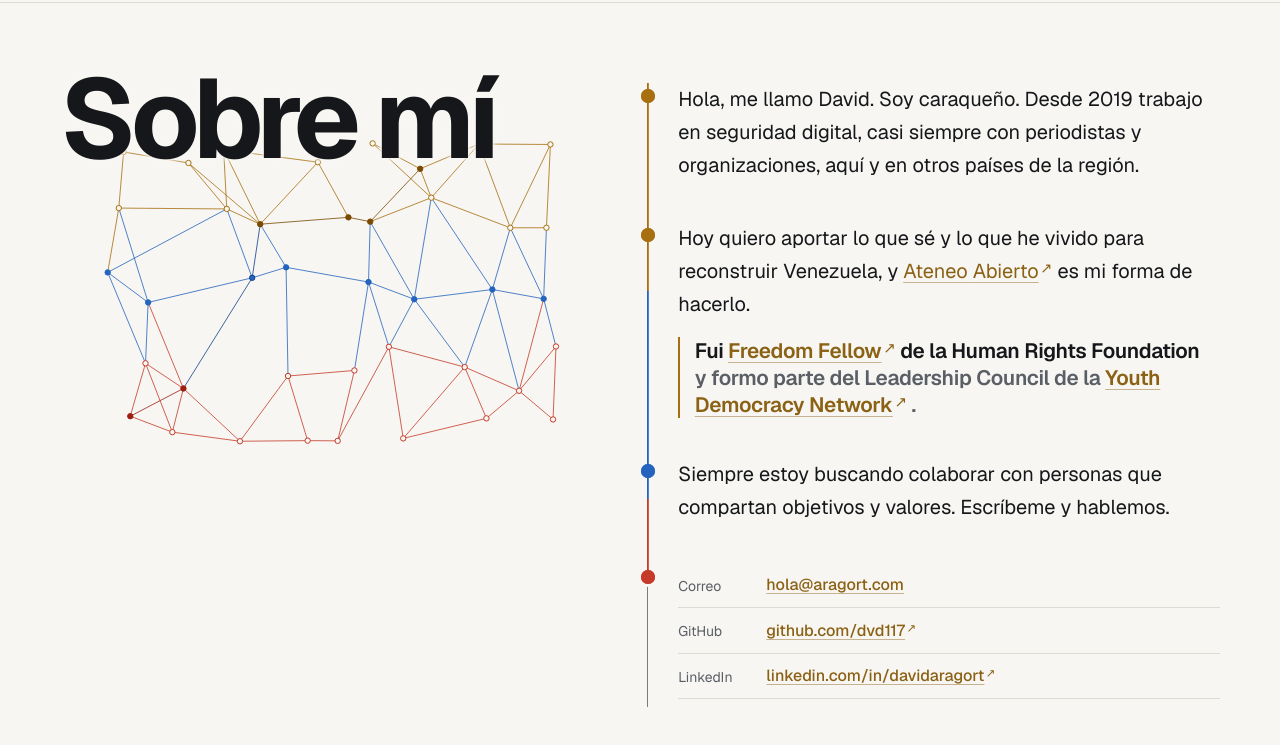
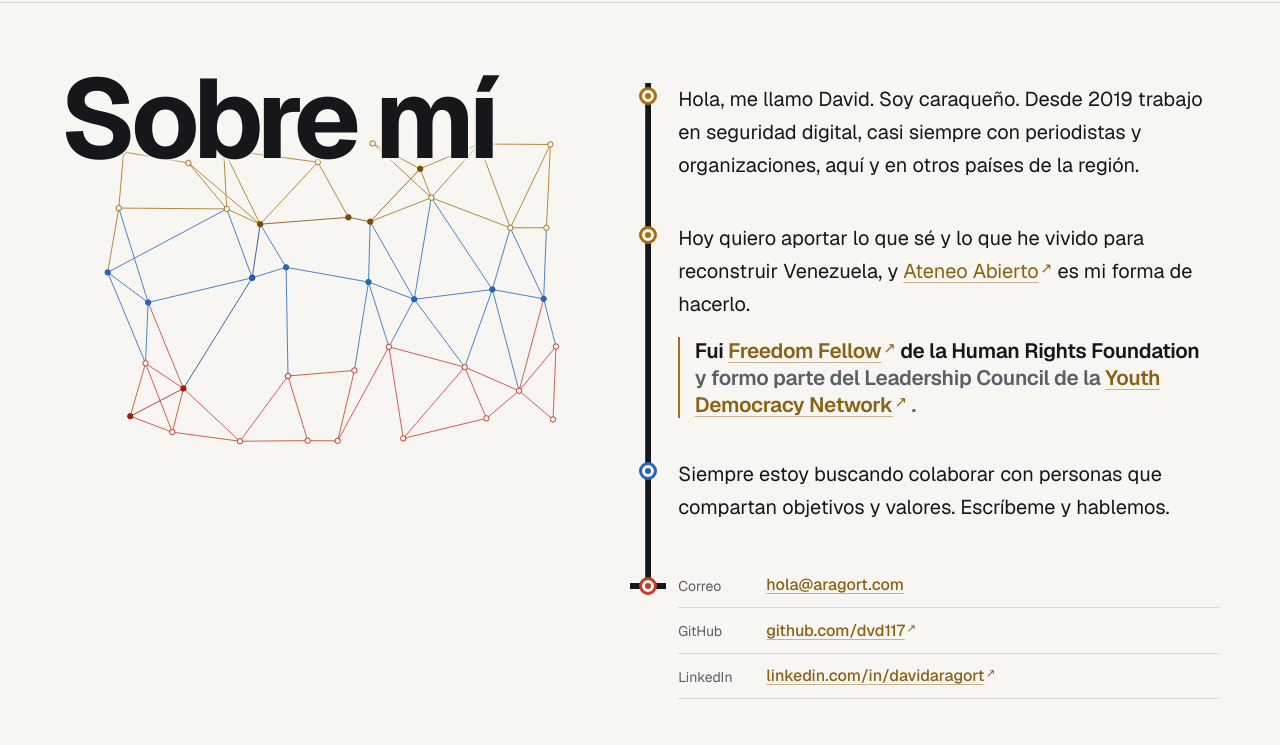
Before and after one commit to dvd117/aragort-blog, an Astro site: page /sobre-mi in a window 1280 px wide. Shown: the part 55-800 px from the top of the page. Built offline with nearby package versions, Linux system fonts and the light colour scheme; Astro itself is replaced by a stand-in of ours.

Commit message:
feat(sobre-mi): draw the thread with the landing's track and stations

```diff
--- a/src/components/AboutContent.astro
+++ b/src/components/AboutContent.astro
@@ -25,20 +25,20 @@ const path = exitPath(nets.hero);
 
     <ol class="about-thread" data-about-thread>
       <li class="about-node-item">
-        <span class="about-node" aria-hidden="true"></span>
+        <span class="about-node" aria-hidden="true"><span class="hue-dot"></span></span>
         <p>Hola, me llamo David. Soy caraqueño. Desde 2019 trabajo en seguridad digital, casi siempre con periodistas y organizaciones, aquí y en otros países de la región.</p>
       </li>
       <li class="about-node-item">
-        <span class="about-node" aria-hidden="true"></span>
+        <span class="about-node" aria-hidden="true"><span class="hue-dot"></span></span>
         <p>Hoy quiero aportar lo que sé y lo que he vivido para reconstruir Venezuela, y <ExtLink href="https://ateneo-abierto.org">Ateneo Abierto</ExtLink> es mi forma de hacerlo.</p>
         <p class="cred"><span>Fui <ExtLink href="https://youtu.be/oS2N8cz7p4w">Freedom Fellow</ExtLink> de la Human Rights Foundation</span> <span>y formo parte del Leadership Council de la <ExtLink href="https://youthdemocracynetwork.org/leadershipcouncil">Youth Democracy Network</ExtLink>.</span></p>
       </li>
       <li class="about-node-item">
-        <span class="about-node" aria-hidden="true"></span>
+        <span class="about-node" aria-hidden="true"><span class="hue-dot"></span></span>
         <p>Siempre estoy buscando colaborar con personas que compartan objetivos y valores. Escríbeme y hablemos.</p>
       </li>
       <li class="about-node-item contact-item">
-        <span class="about-node" aria-hidden="true"></span>
+        <span class="about-node" aria-hidden="true"><span class="hue-dot"></span></span>
         <dl class="contact">
           <div><dt>Correo</dt><dd><a href="mailto:hola@aragort.com">hola@aragort.com</a></dd></div>
           <div><dt>GitHub</dt><dd><ExtLink href="https://github.com/dvd117" rel="me">github.com/dvd117</ExtLink></dd></div>
@@ -66,25 +66,36 @@ const path = exitPath(nets.hero);
      its full strength. */
   .portrait-net :global(.path) { stroke-opacity: 1; }
 
-  .about-thread { position: relative; list-style: none; margin: .5rem 0 0; padding: 0 0 0 1.75rem; }
-  .about-thread::before { content: ""; position: absolute; left: 5px; top: 0; bottom: 2rem; width: 1px; background: var(--net); opacity: var(--net-alpha); }
-  /* The thread is the flag, and reading down the page paints it. The gradient is drawn at
-     full height and uncovered to the last lit node -- a clip, not a growing box, so the
-     three bands stay where they are instead of being squashed into the lit part. The same
-     move as the header's progress line, and the same as the rail: this page is about
-     David, so the arc through the three colours is his. */
-  .about-thread::after { content: ""; position: absolute; left: 4.5px; top: 0; bottom: 2rem; width: 2px; background: linear-gradient(180deg, var(--hu-amarillo) 0 33.333%, var(--hu-azul) 33.333% 66.667%, var(--hu-rojo) 66.667% 100%); clip-path: inset(0 0 calc(100% - var(--lit, 0px)) 0); transition: clip-path var(--dur-draw) var(--ease); }
-  /* The node is on the thread, so it takes the band it hangs in (about.ts measures it).
-     The words beside it do not: the paragraph's links are the page's one hue, like a
-     post's. The flag belongs to the drawing -- the net and the thread -- and a column of
-     four paragraphs whose every accent changed colour on the way down read as bunting. */
+  /* The thread is drawn the way the landing draws its track (index.css): a track in the
+     net colour, filled in --fg down to the reading line and held at the furthest point
+     reached (about.ts sets --lit), ending at the centre of the contacts' station. One
+     text-colour line, as on the landing; the flag is in the stations instead. */
+  .about-thread { --track-w: 4px; --station-d: 14px; --indent: 1.75rem; position: relative; list-style: none; margin: .5rem 0 0; padding: 0 0 0 var(--indent); }
+  .about-thread::before, .about-thread::after { content: ""; position: absolute; left: calc(6px - var(--track-w) / 2); top: 0; width: var(--track-w); height: var(--end, calc(100% - 2rem)); }
+  .about-thread::before { background: var(--net); opacity: var(--track-alpha); }
+  .about-thread::after { background: var(--fg); clip-path: inset(0 0 calc(100% - var(--lit, 0px)) 0); }
+  /* A station: a neutral ring on the track with its band's colour at the centre. Passing
+     it pulses it once and turns the ring to the band (about.ts measures which third of
+     the thread it hangs in). The words beside it do not change colour: the paragraph's
+     links are the page's one hue, like a post's. */
   .about-node-item { --node: var(--hue-ui); }
   .about-node-item[data-band="0"] { --node: var(--hu-amarillo); }
   .about-node-item[data-band="1"] { --node: var(--hu-azul); }
   .about-node-item[data-band="2"] { --node: var(--hu-rojo); }
   .about-node-item { position: relative; padding: 0 0 2rem; }
-  .about-node { position: absolute; left: calc(-1.75rem + 5.5px - 7px); top: .35em; width: 14px; height: 14px; border-radius: 50%; background: var(--bg); box-shadow: inset 0 0 0 2px var(--node), 0 0 0 3px var(--bg); transition: background-color var(--dur-draw) var(--ease); }
-  .about-node-item.is-lit .about-node { background: var(--node); }
+  /* The station's centre sits on the first line of its paragraph. */
+  .about-node-item { --cy: calc(.35em + 7px); }
+  .about-node { position: absolute; z-index: 1; left: calc(6px - var(--indent) - var(--station-d) / 2); top: calc(var(--cy) - var(--station-d) / 2); display: grid; place-items: center; box-sizing: border-box; width: var(--station-d); height: var(--station-d); border: 2.5px solid var(--fg); border-radius: 50%; background: var(--bg); transition: border-color var(--dur-ui) var(--ease); }
+  .about-node .hue-dot { display: block; width: 5px; height: 5px; border-radius: 50%; background: var(--node); }
+  .about-node-item.is-lit .about-node { border-color: var(--node); }
+  @keyframes about-pass { 50% { transform: scale(1.15); } }
+  .about-node.pulse { animation: about-pass var(--dur-draw) var(--ease) 1; }
+  /* The contacts are the terminal: a bar twice the station's width under its disc, resting
+     with the track and turning to --fg when reached. */
+  .contact-item::before { content: ""; position: absolute; left: calc(6px - var(--indent) - var(--station-d)); top: calc(var(--cy) - var(--track-w) / 2); width: calc(2 * var(--station-d)); height: var(--track-w); background: var(--net); opacity: var(--track-alpha); }
+  .about-thread.is-ended .contact-item::before { background: var(--fg); opacity: 1; }
+  /* The contacts' station centres on the first 44px row. */
+  .contact-item { --cy: 22px; }
   .about-node-item p { font-family: var(--read-font); font-size: calc(clamp(1.125rem, 1rem + .45vw, 1.25rem) * var(--scale)); line-height: var(--leading); letter-spacing: var(--tracking); color: var(--fg-read); max-width: var(--measure); margin: 0; }
   .about-node-item p + p { margin-top: 1rem; }
   .about-node-item :global(a) { color: var(--hue); text-decoration: underline 1px color-mix(in srgb, var(--hue) 45%, transparent); text-underline-offset: .2em; }
@@ -111,8 +122,9 @@ const path = exitPath(nets.hero);
     .about:not(.compact) .portrait { position: sticky; top: 76px; }
     .about:not(.compact) .portrait-net { margin: -2rem 0 0 8%; }
     .about:not(.compact) .portrait-net { --net-alpha: .45; }
-    .about:not(.compact) .about-thread { margin-top: 1rem; padding-left: 2.25rem; }
-    .about:not(.compact) .about-node { left: calc(-2.25rem + 5.5px - 7px); }
+    .about:not(.compact) .about-thread { --track-w: 6px; --station-d: 18px; --indent: 2.25rem; margin-top: 1rem; }
+    .about:not(.compact) .about-node { border-width: 3px; }
+    .about:not(.compact) .about-node .hue-dot { width: 6px; height: 6px; }
     .about:not(.compact) .about-node-item { padding-bottom: 2.5rem; }
   }
   @media (max-width: 899px) and (max-height: 500px) and (orientation: landscape) {
--- a/src/scripts/about.ts
+++ b/src/scripts/about.ts
@@ -1,12 +1,16 @@
 /**
- * Sobre mí: each paragraph is a node on the thread and lights as it comes into view,
- * and the thread's own line is the flag -- amarillo at the top, azul, then rojo --
- * uncovered down to the last lit node. Each node, and the links in its paragraph, take
- * the band the node hangs in, so the story reads through the three colours once.
- * The portrait net lights its path to where the thread begins. Under reduced motion
- * everything is lit from the start, with no transition.
+ * Sobre mí: each paragraph is a station on the thread, drawn the way the landing draws
+ * its track (DESIGN.md, "Landing"): a track in the net colour, filled in --fg down to the
+ * reading line (65% of the viewport, or of the panel) and held at the furthest point
+ * reached. Passing a station pulses it once and turns its ring to the band it hangs in --
+ * amarillo, azul, then rojo, so the story still reads through the flag once. The contacts
+ * are the terminal: reaching them lights the bar under that station. The page bottom
+ * counts as reaching it. The portrait net lights its path to where the thread begins.
+ * Under reduced motion everything is lit from the start, with no pulse.
  */
 import { reduced } from './motion';
+
+const LINE = 0.65;
 
 export function initAbout(root: ParentNode = document): void {
   const thread = root.querySelector<HTMLElement>('[data-about-thread]');
@@ -31,40 +35,76 @@ export function initAbout(root: ParentNode = document): void {
     });
   }
 
-  // Which third of the thread a node hangs in. Measured, not counted: the paragraphs are
-  // different lengths and the reader's own type size moves them.
-  const band = () => {
+  // In the panel the drawer body scrolls; on the page, the window does.
+  const scroller = root instanceof Element ? root.querySelector<HTMLElement>('.drawer-body') : null;
+
+  // Station centres from the top of the thread, and which third of it each hangs in.
+  // Measured, not counted: the paragraphs are different lengths and the reader's own
+  // type size moves them.
+  let ys: number[] = [];
+  const measure = () => {
     const t = thread.getBoundingClientRect();
-    if (!t.height) return;
-    for (const item of items) {
-      const n = item.querySelector<HTMLElement>('.about-node')?.getBoundingClientRect();
-      if (!n) continue;
-      const f = (n.top + n.height / 2 - t.top) / t.height;
-      item.dataset.band = String(Math.min(2, Math.max(0, Math.floor(f * 3))));
-    }
+    if (!t.height) return false;
+    ys = items.map((item) => {
+      const n = item.querySelector<HTMLElement>('.about-node')!.getBoundingClientRect();
+      return n.top + n.height / 2 - t.top;
+    });
+    items.forEach((item, i) => { item.dataset.band = String(Math.min(2, Math.max(0, Math.floor((ys[i]! / t.height) * 3)))); });
+    thread.style.setProperty('--end', `${Math.round(ys.at(-1)!)}px`);
+    return true;
   };
 
-  const grow = () => {
-    band();
-    const lit = items.filter((i) => i.classList.contains('is-lit'));
-    const last = lit.at(-1)?.querySelector<HTMLElement>('.about-node');
-    if (!last) { thread.style.setProperty('--lit', '0px'); return; }
-    const t = thread.getBoundingClientRect();
-    const n = last.getBoundingClientRect();
-    thread.style.setProperty('--lit', `${Math.round(n.top + n.height / 2 - t.top)}px`);
+  const calm = reduced();
+  let reach = 0;
+  const passed = new Set<HTMLElement>();
+  const pulse = (el: Element | null) => {
+    if (!el || calm) return;
+    el.classList.remove('pulse');
+    void el.getBoundingClientRect(); // restart it
+    el.classList.add('pulse');
+    el.addEventListener('animationend', () => el.classList.remove('pulse'), { once: true });
   };
 
-  if (reduced() || !('IntersectionObserver' in window)) {
-    items.forEach((i) => i.classList.add('is-lit'));
-    grow();
-    addEventListener('resize', grow);
-    return;
-  }
+  const tick = () => {
+    const end = ys.at(-1);
+    if (end === undefined) return;
+    let line: number, bottom: boolean;
+    if (scroller) {
+      const s = scroller.getBoundingClientRect();
+      line = s.top + s.height * LINE;
+      bottom = scroller.scrollTop + scroller.clientHeight >= scroller.scrollHeight - 1;
+    } else {
+      line = innerHeight * LINE;
+      bottom = scrollY + innerHeight >= document.documentElement.scrollHeight - 1;
+    }
+    const y = calm || bottom ? end : Math.min(Math.max(line - thread.getBoundingClientRect().top, ys[0]!), end);
+    if (y > reach) reach = y;
+    thread.style.setProperty('--lit', `${Math.round(reach)}px`);
+    items.forEach((item, i) => {
+      if (ys[i]! > reach + 0.5 || passed.has(item)) return;
+      passed.add(item);
+      item.classList.add('is-lit');
+      pulse(item.querySelector('.about-node'));
+    });
+    thread.classList.toggle('is-ended', passed.has(items.at(-1)!));
+  };
 
-  const io = new IntersectionObserver((entries) => {
-    for (const e of entries) if (e.isIntersecting) { e.target.classList.add('is-lit'); io.unobserve(e.target); }
-    grow();
-  }, { root: root instanceof Element ? root.querySelector('.drawer-body') : null, rootMargin: '0px 0px -30% 0px' });
-  items.forEach((i) => io.observe(i));
-  addEventListener('resize', grow);
+  // Layout resets reach to the furthest station already passed, so a resize never
+  // unlights anything, then the reading line takes it from there.
+  const relayout = () => {
+    if (!measure()) return;
+    reach = Math.max(0, ...items.map((item, i) => (passed.has(item) ? ys[i]! : 0)));
+    tick();
+  };
+
+  let queued = false;
+  const onScroll = () => {
+    if (queued) return;
+    queued = true;
+    requestAnimationFrame(() => { queued = false; tick(); });
+  };
+  (scroller ?? window).addEventListener('scroll', onScroll, { passive: true });
+  addEventListener('resize', relayout);
+  document.fonts?.ready.then(relayout);
+  relayout();
 }
```
Also changed, not shown: DESIGN.md (+9 -4 lines), tests/about.test.ts (added, +84 -0 lines).
